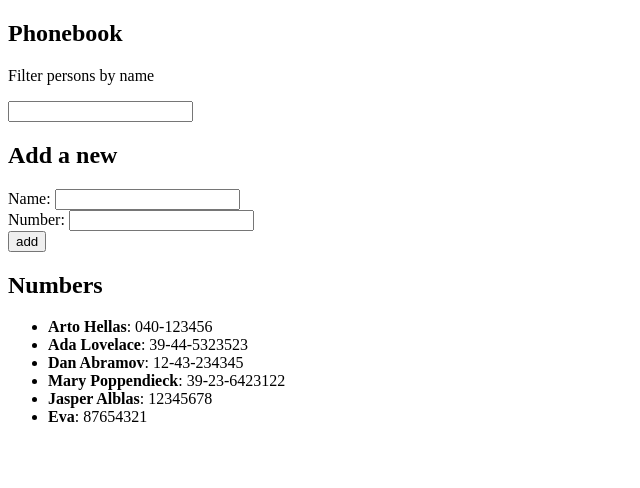
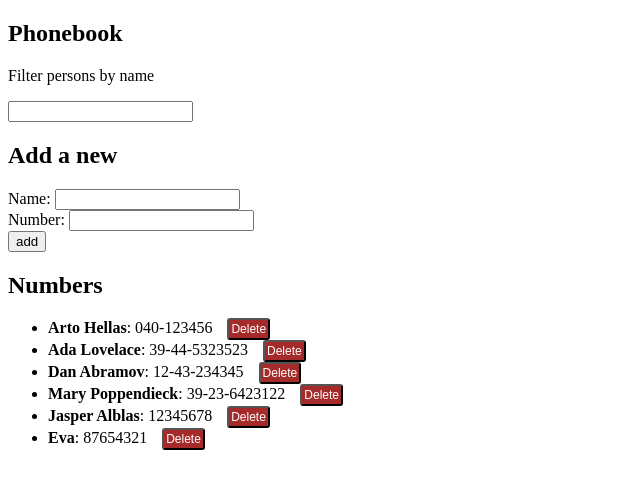
Before and after one commit to JAlblas/fullstackopen, a React (Create React App) app in the folder part2/phonebook/: page / in a window 1280 px wide. Shown: the top 488 px of the page, without its empty margins (0-640 px from the left). Built offline with nearby package versions, Linux system fonts and the light colour scheme; data requests are answered from the project's data file.

Commit message:
Added delete event handler structure and button

```diff
--- a/part2/phonebook/src/App.css
+++ b/part2/phonebook/src/App.css
@@ -0,0 +1,8 @@
+button.delete {
+  padding: 2px;
+  margin-left: 15px;
+  border-radius: 3px;
+  background-color: brown;
+  color: #FFF;
+  font-size: 12px;
+}
--- a/part2/phonebook/src/App.js
+++ b/part2/phonebook/src/App.js
@@ -7,6 +7,8 @@ import CreateForm from './components/CreateForm'
 import PersonList from './components/PersonList'
 
 import axios from 'axios'
+
+import './App.css';
 
 const App = () => {
   const [persons, setPersons] = useState([])
@@ -49,6 +51,11 @@ const App = () => {
       })
   }
 
+  const deletePerson = (id) => {
+    console.log("DELETE")
+    console.log(id)
+  }
+
   const updateFilter = (event) => {
     setFilter(event.target.value)
   }
@@ -68,7 +75,7 @@ const App = () => {
         addPerson={addPerson} />
 
       <h2>Numbers</h2>
-      <PersonList personsToShow={personsToShow} />
+      <PersonList personsToShow={personsToShow} deletePerson={deletePerson} />
 
     </div>
   )
--- a/part2/phonebook/src/components/Person.js
+++ b/part2/phonebook/src/components/Person.js
@@ -1,6 +1,8 @@
-const Person = ({ person }) => {
+const Person = ({ person, deletePerson }) => {
     return (
-        <li><b>{person.name}</b>: {person.number}</li>
+        <li><b>{person.name}</b>: {person.number}
+            <button onClick={() => deletePerson(person.id)} className="delete">Delete</button>
+        </li>
     )
 }
 
--- a/part2/phonebook/src/components/PersonList.js
+++ b/part2/phonebook/src/components/PersonList.js
@@ -1,13 +1,13 @@
 import Person from "./Person"
 
 
-const PersonList = ({ personsToShow }) => {
+const PersonList = ({ personsToShow, deletePerson }) => {
     return (
         <div id="phonebook">
             <ul>
                 {
                     personsToShow.map((person) =>
-                        <Person person={person} key={person.name} />
+                        <Person person={person} key={person.name} deletePerson={deletePerson} />
                     )
                 }
             </ul>
```
